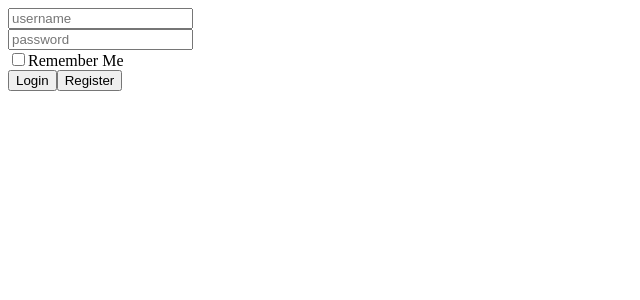
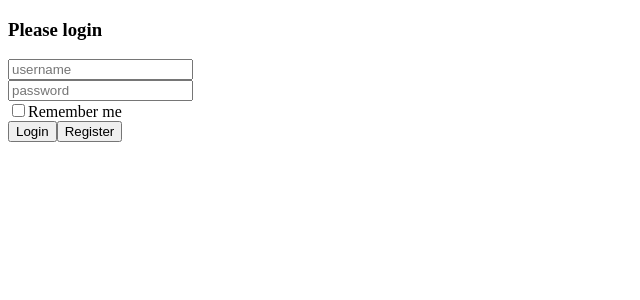
Before and after one commit to y0n4/pantry-patron, a React app: page /login in a window 1280 px wide. Shown: the top 300 px of the page, without its empty margins (0-640 px from the left). Built offline with nearby package versions, Linux system fonts and the light colour scheme; the HTML template or start-up script is replaced by a standard one.

Commit message:
Finish login style

```diff
--- a/client/src/components/Login.jsx
+++ b/client/src/components/Login.jsx
@@ -29,28 +29,31 @@ class Login extends React.Component {
 
   render() {
     return (
-      <div className="container-fluid">
-          <form>
+      <div className="wrapper">
+        <form className="form-signin">
+          <h3 className="form-signin-heading">Please login</h3>
           <div>
-              <input type="text" placeholder="username" name="login-username" value={this.state.username} onChange={this.handleUsernameChange.bind(this)}/>
+            <input type="text" className="form-control" placeholder="username" name="login-username" value={this.state.username} onChange={this.handleUsernameChange.bind(this)}/>
           </div>
           <div>
-              <input type="password" placeholder="password" name="login-password" value={this.state.password} onChange={this.handlePasswordChange.bind(this)}/>
+            <input type="password" className="form-control" placeholder="password" name="login-password" value={this.state.password} onChange={this.handlePasswordChange.bind(this)}/>
           </div>
-            <div>
-              <input type="checkbox" id="remember-me"/>
-              <label htmlFor="remember-me">
-                Remember Me
+          <div className="text-center">
+            <label className="checkbox">
+              <input type="checkbox" value="remember-me" id="rememberMe" name="rememberMe" />
+              Remember me
             </label>
           </div>
-            <button type="button" onClick={this.verifyCredentials}>
+          <div className="text-align">
+            <button type="button" className="btn btn-lg btn-primary btn-block" className="btn btn-primary" type="submit" onClick={this.verifyCredentials}>
               Login
             </button>
             <Link to="/register">
-              <button type="button">
+              <button type="button" className="btn btn-lg btn-primary btn-block" className="btn btn-secondary" type="submit">
                 Register
               </button>
             </Link>
+          </div>
         </form>
       </div>
     )
```
Also changed, not shown: 2 other files (tests, documents, lock files or other folders). Lines whose indentation alone changed are shown as unchanged.
